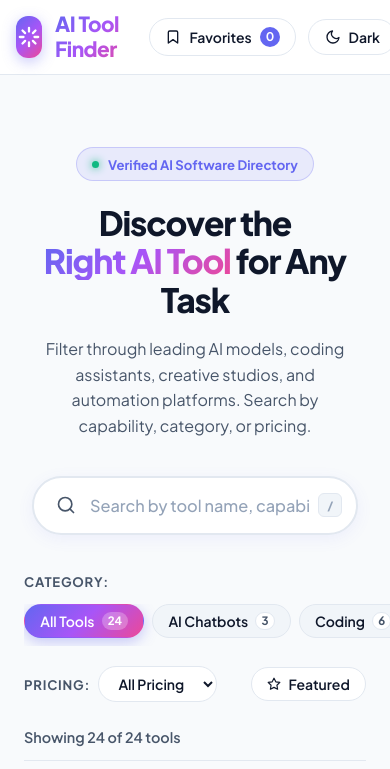
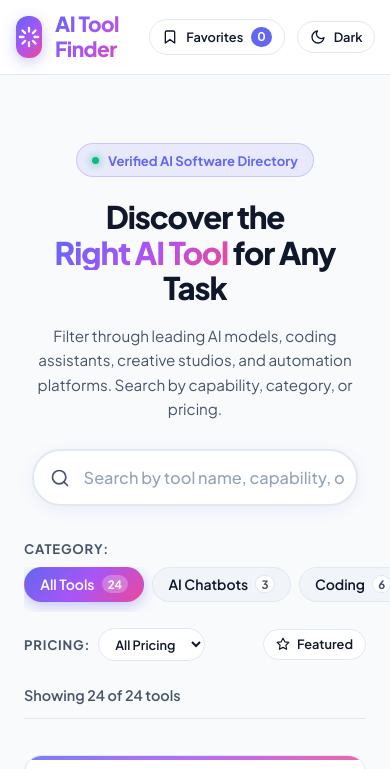
Before and after one commit to noorfathimamusthafac/AI-TOOL-FINDER, a plain HTML site: page index.html in a window 390 px wide. Shown: the top 769 px of the page. Drawn offline with Linux system fonts and the light colour scheme.

Commit message:
Improve responsive design

```diff
--- a/style.css
+++ b/style.css
@@ -980,8 +980,28 @@ button, input, select {
 }
 
 /* ==========================================================================
-   Responsive Breakpoints
+   Responsive Breakpoints & Mobile Optimization (Step 7)
    ========================================================================== */
+.category-pills::-webkit-scrollbar {
+  height: 4px;
+}
+
+.category-pills::-webkit-scrollbar-track {
+  background: transparent;
+}
+
+.category-pills::-webkit-scrollbar-thumb {
+  background: var(--border-subtle);
+  border-radius: var(--radius-full);
+}
+
+@media (min-width: 641px) and (max-width: 1024px) {
+  .tools-grid {
+    grid-template-columns: repeat(2, 1fr);
+    gap: 1.5rem;
+  }
+}
+
 @media (max-width: 768px) {
   .header-container {
     padding: 0.75rem 1rem;
@@ -991,38 +1011,78 @@ button, input, select {
     display: none;
   }
 
+  .nav-btn, .theme-toggle-btn {
+    padding: 0.45rem 0.75rem;
+    font-size: 0.8rem;
+  }
+
   .hero-section {
-    padding: 1.75rem 0.5rem 2.25rem;
+    padding: 1.5rem 0.5rem 2rem;
   }
 
   .hero-title {
-    font-size: 2.1rem;
+    font-size: 1.95rem;
+  }
+
+  .hero-description {
+    font-size: 0.95rem;
+    margin-bottom: 1.75rem;
+  }
+
+  .search-box {
+    padding: 0.35rem 0.75rem 0.35rem 1rem;
+  }
+
+  .search-kbd {
+    display: none;
   }
 
   .controls-header {
     flex-direction: column;
     align-items: stretch;
+    gap: 1rem;
   }
 
   .filter-group {
     flex-direction: column;
     align-items: flex-start;
+    gap: 0.5rem;
   }
 
   .category-pills {
     width: 100%;
     overflow-x: auto;
-    padding-bottom: 0.5rem;
+    padding-bottom: 0.65rem;
     flex-wrap: nowrap;
     -webkit-overflow-scrolling: touch;
+    scrollbar-width: thin;
   }
 
   .secondary-filters {
     justify-content: space-between;
     width: 100%;
+    gap: 0.5rem;
+  }
+
+  .custom-select, .filter-chip-btn {
+    padding: 0.4rem 0.75rem;
+    font-size: 0.8rem;
   }
 
   .tools-grid {
     grid-template-columns: 1fr;
+    gap: 1.25rem;
+  }
+
+  .tool-card {
+    padding: 1.35rem;
+  }
+
+  .toast {
+    bottom: 1rem;
+    left: 1rem;
+    right: 1rem;
+    text-align: center;
+    justify-content: center;
   }
 }
```
Also changed, not shown: 1 other file.
